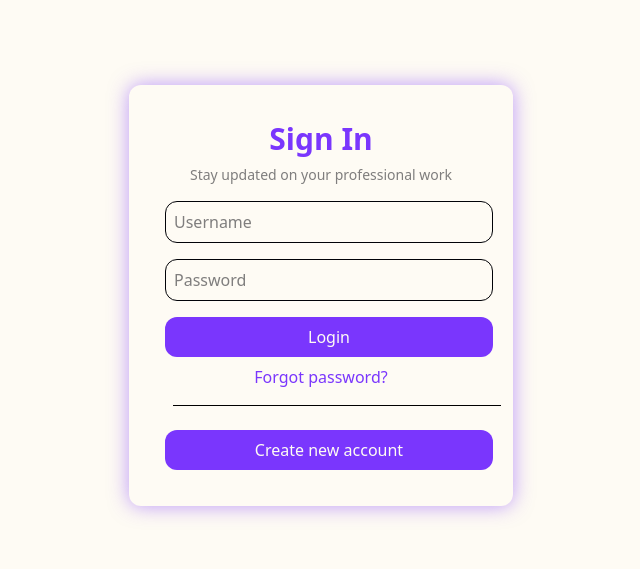
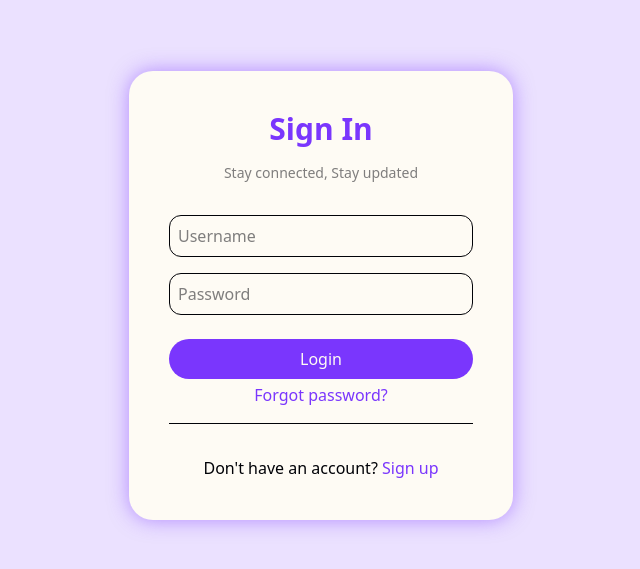
Before and after one commit to andyongith/misc, a React (Vite) app in the folder client/: page /login in a window 1280 px wide. Shown: the part 105-674 px from the top of the page, without its empty margins (319-959 px from the left). Built offline with nearby package versions, Linux system fonts and the light colour scheme.

Commit message:
Design improvement in login form

```diff
--- a/client/src/components/Button.jsx
+++ b/client/src/components/Button.jsx
@@ -1,6 +1,6 @@
-export default function Button({ children, ...props }) {
+export default function Button({ children, className = "", type="", ...props }) {
     return <button
-        className="p-2 m-2 rounded-xl w-full text-light bg-primary"
+        className={'p-2 mt-4 w-full text-light bg-primary ' + (type === "submit" ? "rounded-3xl " : "rounded-xl ") + className}
         {...props}
     >
         {children}
--- a/client/src/components/Input.jsx
+++ b/client/src/components/Input.jsx
@@ -1,6 +1,6 @@
-export default function Input({ children, ...props }) {
+export default function Input({ children, className="", ...props }) {
     return <input
-        className="border-1 p-2 m-2 rounded-xl w-full border-dark dark:border-light text-dark dark:text-light"
+        className={"border-1 p-2 mt-4 rounded-xl w-full border-dark dark:border-light text-dark dark:text-light " + className}
         {...props}
     >
         {children}
--- a/client/src/components/LoginForm.jsx
+++ b/client/src/components/LoginForm.jsx
@@ -3,15 +3,18 @@ import Button from './Button'
 import handleLogin from '../services/loginsystem'
 
 export default function LoginForm({setFormType}) {
-    return <form action={handleLogin}>
-        <h1 className="text-primary font-bold text-3xl text-center m-2">Sign In</h1>
-        <p className="text-center text-sm m-2 text-dark/50 dark:text-light/50">Stay updated on your professional work</p>
+    return <form className='flex flex-col' action={handleLogin}>
+        <h1 className="text-primary font-bold text-3xl text-center">Sign In</h1>
+        <p className="text-center text-sm mt-4 mb-4 text-dark/50 dark:text-light/50">Stay connected, Stay updated</p>
 
-        <Input type="text" name="username" placeholder="Username"></Input>
+        <Input type="text" name="username" placeholder="Username" ></Input>
         <Input type="password" name="password" placeholder="Password"></Input>
-        <Button type="submit">Login</Button>
-        <p onClick={() => setFormType("resetpassword")} className="text-primary text-center m-0 cursor-pointer">Forgot password?</p>
-        <hr className="m-4 w-full bg-dark dark:bg-light" />
-        <Button onClick={() => setFormType("signup")}>Create new account</Button>
+
+        <Button type="submit" className="mt-6">Login</Button>
+        <p onClick={() => setFormType("resetpassword")} className="text-primary text-center mt-1 cursor-pointer font-medium">Forgot password?</p>
+
+        <hr class="mt-4 border-dark dark:border-light"></hr>
+
+        <p className='text-dark dark:text-light text-center mt-8'>Don't have an account? <span className='text-primary font-medium cursor-pointer' onClick={() => setFormType("signup")}>Sign up</span></p>
     </form>
 }
--- a/client/src/pages/Login.jsx
+++ b/client/src/pages/Login.jsx
@@ -5,8 +5,8 @@ import SignupForm from '../components/SignupForm'
 export default function Login() {
     const [formtype, setFormType] = useState('login');
 
-    return <div className='flex justify-center items-center w-screen h-screen bg-light dark:bg-dark/90'>
-        <main className="w-sm h-fit bg-light dark:bg-dark/50 rounded-xl shadow-[0px_0px_20px] shadow-primary/50 p-7 m-3">
+    return <div className='flex justify-center items-center w-screen h-screen bg-primary/15 dark:bg-dark/90'>
+        <main className="w-sm h-fit bg-light dark:bg-dark/50 rounded-3xl shadow-[0px_0px_20px] shadow-primary/50 p-10">
             {formtype === "login" ? <LoginForm setFormType={setFormType} /> : <SignupForm />}
         </main>
     </div>
```
Also changed, not shown: 1 other file (tests, documents, lock files or other folders).
